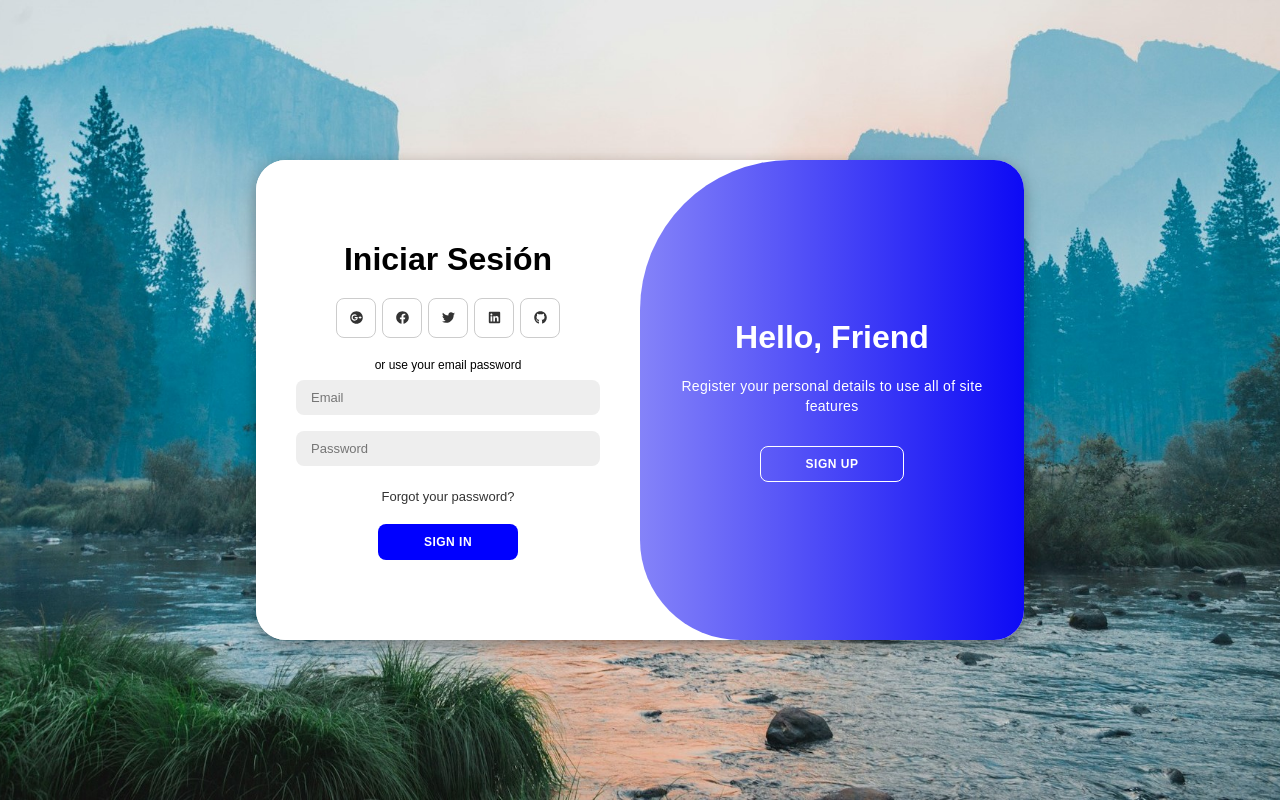
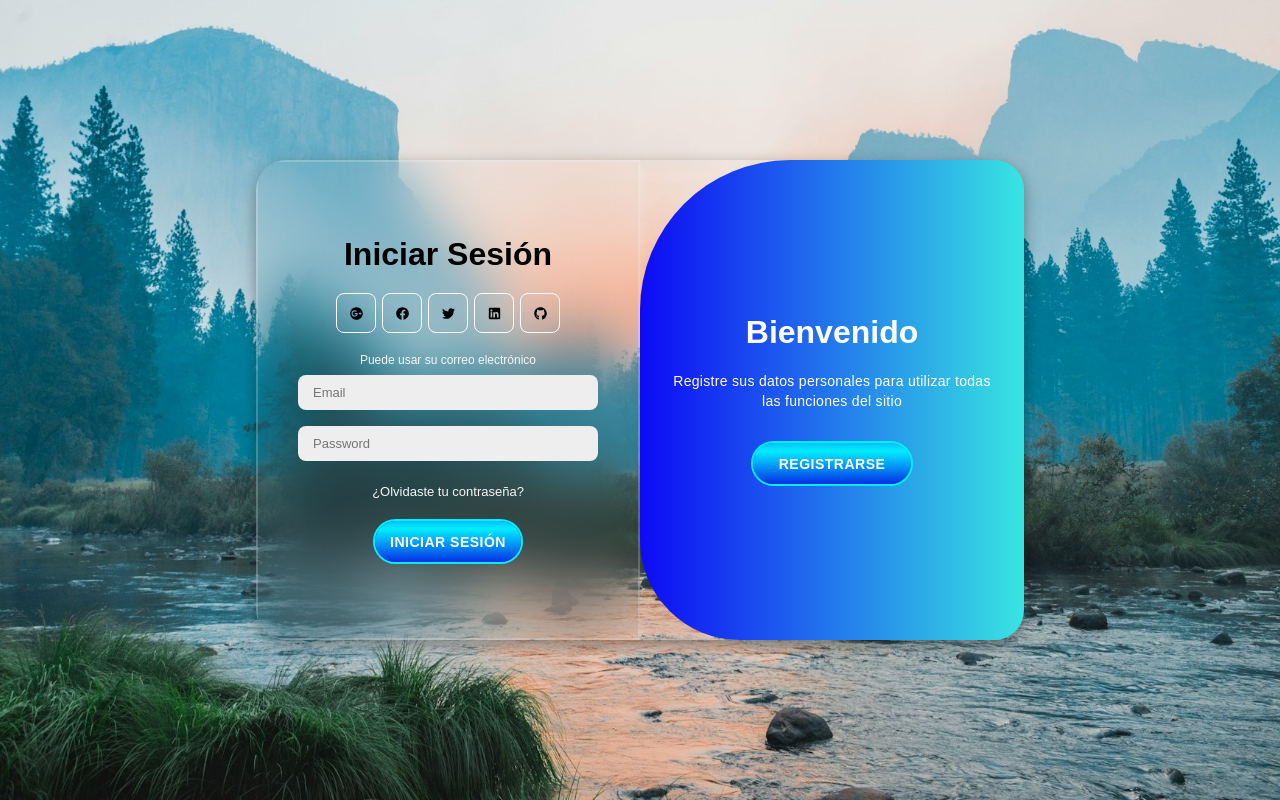
Before and after one commit to Mariq12/login-dos, a React (Create React App) app: page / in a window 1280 px wide. Built offline with nearby package versions, Linux system fonts and the light colour scheme.

Commit message:
Cambio en el diseño

```diff
--- a/src/Components/Login/Login.css
+++ b/src/Components/Login/Login.css
@@ -1,5 +1,5 @@
 .container {
-    background-color: #fff;
+    background: transparent;
     border-radius: 30px;
     box-shadow: 0 5px 15px rgba(0, 0, 0, 0.35);
     position: relative;
@@ -18,36 +18,62 @@
 
 .container span{
     font-size: 12px;
+    color: #fff;
+    opacity: 0.9;
 }
 
 .container a {
-    color: #333;
+    color: #000000;
     font-size: 13px;
     text-decoration: none;
     margin: 15px 0 10px;
 }
 
+.container .a {
+    color: #f7f5f5;
+}
 .container button {
+    position: relative;
+    width: 50%;
+    height: 45px;
     background-color: blue;
-    color:#fff;
-    font-size: 12px;
-    padding: 10px 45px;
-    border: 1px solid transparent;
-    border-radius: 8px;
-    font-weight: 600;
+    color: #fff;
+    font-size: 14px;
+    background: transparent;
+    border: 2px solid #0ef;
+    outline: none;
+    border-radius: 40px;
+    cursor: pointer;
+    font-weight: bold;
+    z-index: 1;
+    overflow: hidden;
     letter-spacing: 0.5px;
     text-transform: uppercase;
     margin-top: 10px;
     cursor: pointer;
 }
 
-.container button.hidden{
-    background-color: transparent;
-    border-color: #fff;
+.container button::before {
+    content: "";
+    position: absolute;
+    top: -80%;
+    left: 0;
+    width: 100%;
+    height: 300%;
+    background: linear-gradient(#0801e1, #0ef, #0801e1, #0ef);
+    z-index: -1;
+    transition: .5s;
+}
+
+.container button:hover::before {
+    top: 0;
 }
 
 .container form{
-    background-color: #fff;
+    background: transparent;
+    border: 2px solid rgba( 255, 255, 255, .2 );
+    backdrop-filter: blur(30px);
+    box-shadow: 0 4px 10px rgba( 255, 255, 255, .2 );
     display: flex;
     align-items: center;
     justify-content: center;
@@ -114,7 +140,7 @@
 }
 
 .social-icons a{
-    border: 1px solid #ccc;
+    border: 1px solid #fffdfd;
     border-radius: 20%;
     display: inline-flex;
     justify-content: center;
@@ -146,8 +172,9 @@
     height: 100%;
     background: linear-gradient(
         to right,
-        rgb(252, 252, 252),
-        rgb(13, 10, 245)
+        rgb(56, 229, 226),
+        rgb(13, 10, 245),
+        rgb(56, 229, 226)
     );
     color:#fff;
     position: relative;
--- a/src/Components/Login/Login.jsx
+++ b/src/Components/Login/Login.jsx
@@ -53,11 +53,11 @@ const Login = () => {
               <FaGithub />
             </a>
           </div>
-          <span>or use your email for registration</span>
+          <span>Puede usar su correo electrónico</span>
           <input type="text" placeholder="Name" />
           <input type="email" placeholder="Email" />
           <input type="password" placeholder="Password" />
-          <button>Sign Up</button>
+          <button>Registrarse</button>
         </form>
       </div>
       <div className="form-container sign-in">
@@ -80,27 +80,27 @@ const Login = () => {
               <FaGithub />
             </a>
           </div>
-          <span>or use your email password</span>
+          <span>Puede usar su correo electrónico</span>
           <input type="email" placeholder="Email" />
           <input type="password" placeholder="Password" />
-          <a href="#">Forgot your password?</a>
-          <button>Sign In</button>
+          <a className="a" href="#">¿Olvidaste tu contraseña?</a>
+          <button>Iniciar Sesión</button>
         </form>
       </div>
       <div className="toggle-container">
         <div className="toggle">
           <div className="toggle-panel toggle-left">
-            <h1>Welcme Back</h1>
-            <p> Enter your personal details to use all of site features</p>
+            <h1>Bienvenido de nuevo</h1>
+            <p> Ingrese sus datos personales para utilizar todas las funciones del sitio</p>
             <button className="hidden" id="login">
-              Sign In
+              Iniciar Sesión
             </button>
           </div>
           <div className="toggle-panel toggle-right">
-            <h1>Hello, Friend</h1>
-            <p> Register your personal details to use all of site features</p>
+            <h1>Bienvenido</h1>
+            <p> Registre sus datos personales para utilizar todas las funciones del sitio</p>
             <button className="hidden" id="register">
-              Sign Up
+              Registrarse
             </button>
           </div>
         </div>
```
